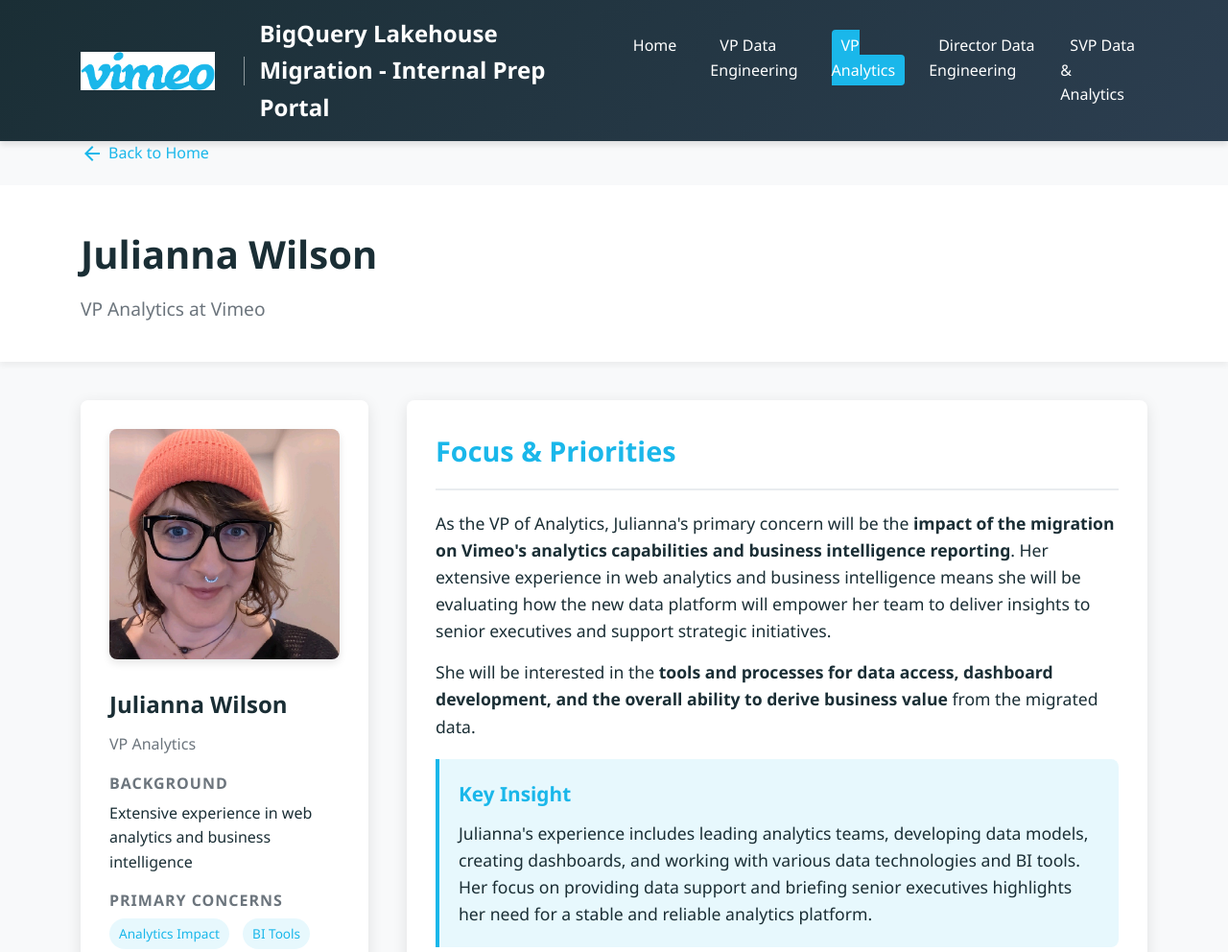
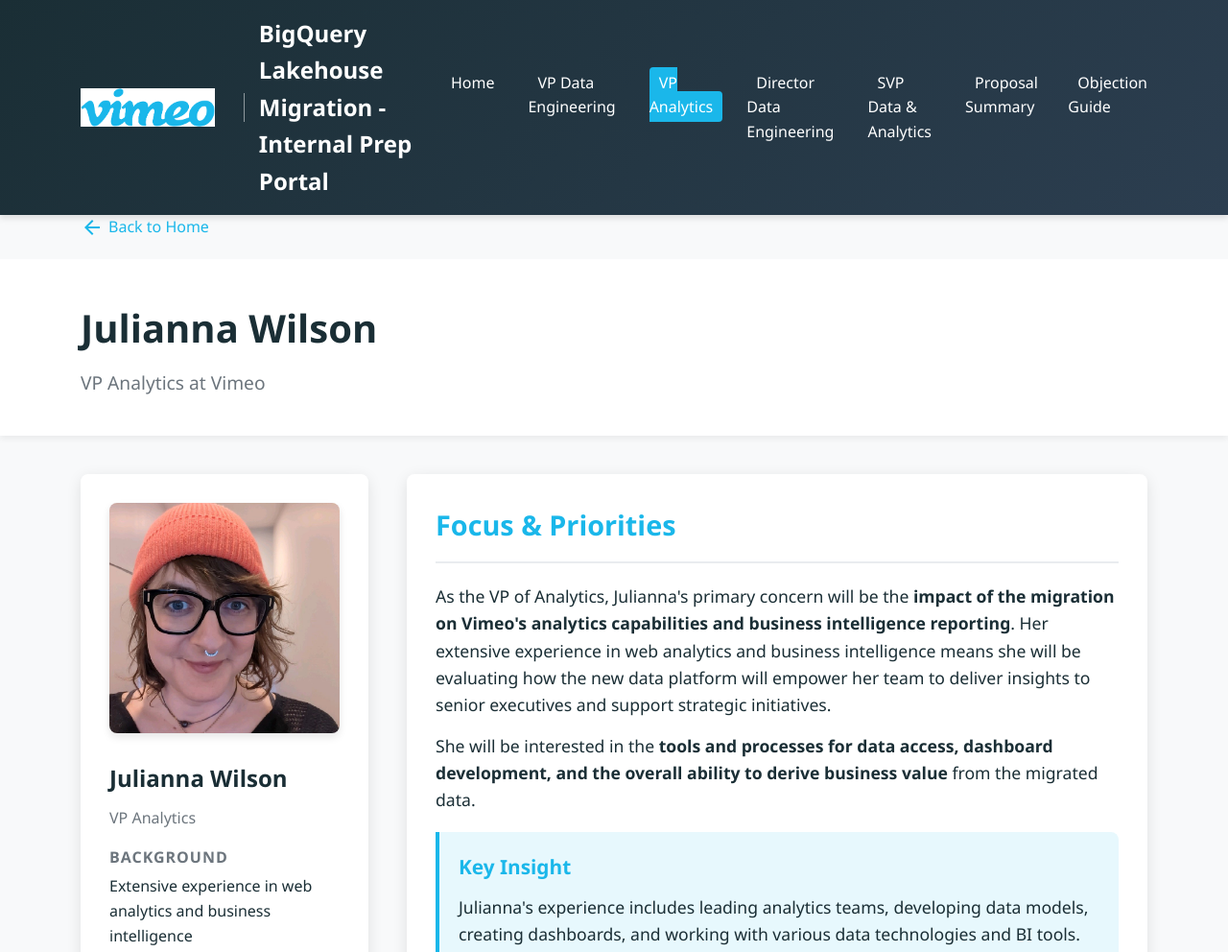
Before and after one commit to wadeg365/VimPrep.github.io, a plain HTML site: page persona2.html in a window 1280 px wide. Shown: the top 992 px of the page at 96% size. Drawn offline with Linux system fonts and the light colour scheme.

Commit message:
Update persona2.html

```diff
--- a/persona2.html
+++ b/persona2.html
@@ -467,6 +467,8 @@
                         <li><a href="persona2.html" class="active">VP Analytics</a></li>
                         <li><a href="persona3.html">Director Data Engineering</a></li>
                         <li><a href="persona4.html">SVP Data & Analytics</a></li>
+                        <li><a href="proposal-summary.html">Proposal Summary</a></li>
+                        <li><a href="fresh-objection-guide.html">Objection Guide </a></li>
                     </ul>
                 </nav>
             </div>
```
